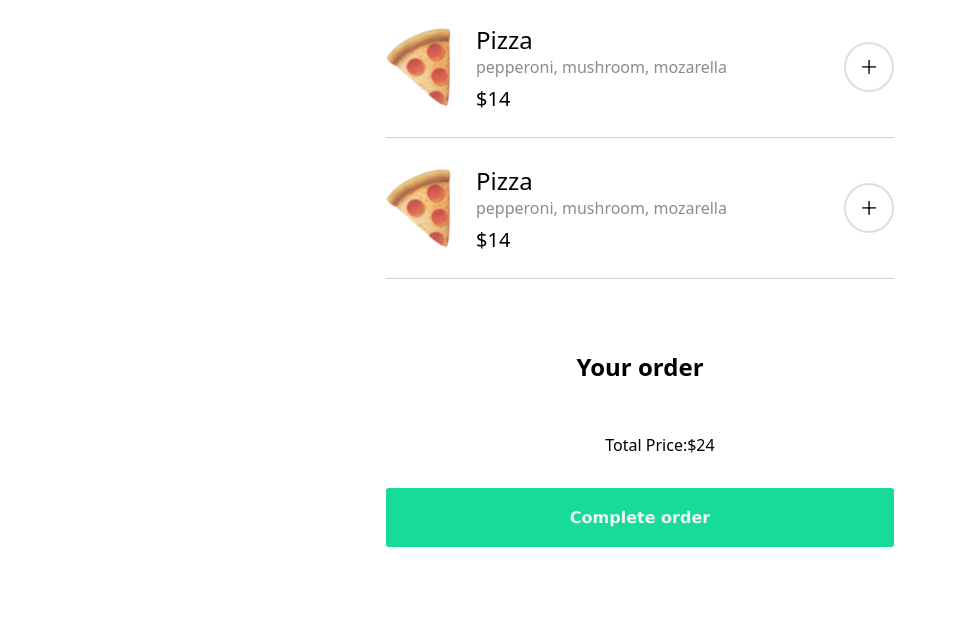
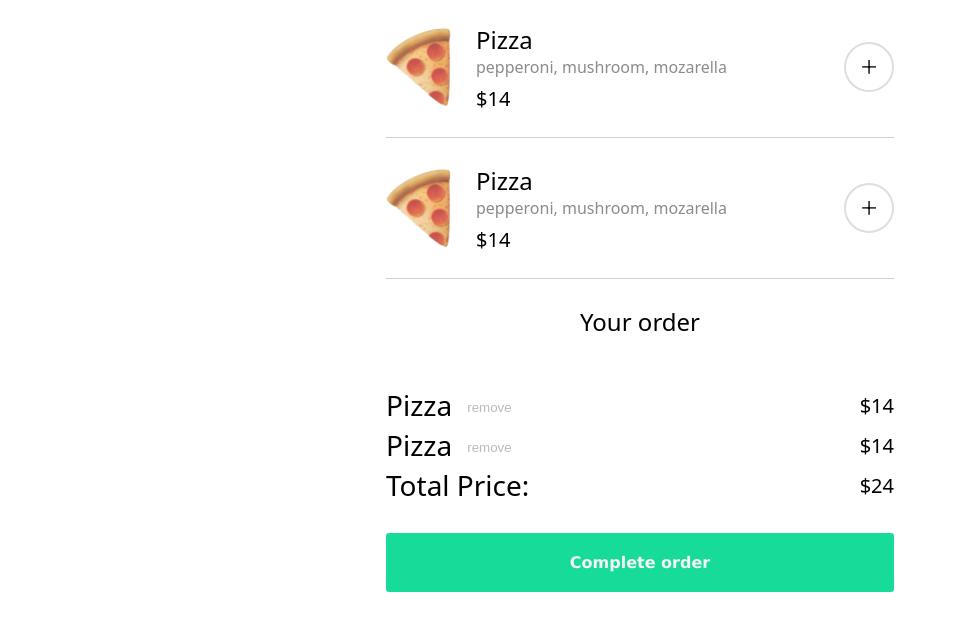
Before and after one commit to IlyaPivavaruk/Restaurant-Menu-App, a website built with Vite: page index.html in a window 1280 px wide. Shown: the part 170-800 px from the top of the page, without its empty margins (0-957 px from the left). Built offline with nearby package versions, Linux system fonts and the light colour scheme; a web font is replaced by a local one.

Commit message:
UI Adjustments - Selected Items
Implemented UI templates for food items added to the order.

```diff
--- a/index.css
+++ b/index.css
@@ -127,21 +127,59 @@ main{
     display: flex;
     flex-direction: column;
     justify-content: center;
-    align-items: center;
+    align-items: stretch;
+}
+
+#pay-section > h1{
+    align-self: center;
+    font-weight: normal;
 }
 
 #pay-item-lines{
     display: flex;
     flex-direction: column;
     justify-content: center;
-    align-items: center;
+    align-items: stretch;
+    padding: 0;
+    font-size: 28px;
 }
 
 .pay-item-line{
     display: flex;
     flex-direction: row;
     justify-content: space-between;
+    align-items: center;
+    height: 40px;
 }
+
+.pay-item-line-price{
+    font-size: 20px;
+}
+
+.pay-item-line-left{
+    display: flex;
+    flex-direction: row;
+    justify-content: center;
+    align-items: center;
+    gap: 15px;
+
+}
+
+.pay-item-remove-btn{
+    background: none;
+    border: none;
+    color: #BBBBBB;
+    height: 20px;
+    margin: 0;
+    padding: 0;
+    padding-top: 5px;
+}
+
+.pay-item-remove-btn:hover{
+    cursor: pointer;
+    text-decoration:underline;
+}
+
 
 /* Pay button style */
 #confirm-btn{
--- a/index.html
+++ b/index.html
@@ -49,10 +49,27 @@
                 <h1>Your order</h1>
                 <ul id="pay-item-lines">
                     <!-- This is where the menu items selected will go -->
+                    <li class="pay-item-line">
+                        <div class="pay-item-line-left">
+                            <p class="pay-item-line-name">Pizza</p>
+                            <button class="pay-item-remove-btn">remove</button>
+                        </div>
+                        <p class="pay-item-line-price">$14</p>
+                    </li>
+                    <li class="pay-item-line">
+                        <div class="pay-item-line-left">
+                            <p class="pay-item-line-name">Pizza</p>
+                            <button class="pay-item-remove-btn">remove</button>
+                        </div>
+                        <p class="pay-item-line-price">$14</p>
+                    </li>
+
+
                      <li class="pay-item-line">
                         <p class="pay-item-line-name">Total Price:</p>
                         <p class="pay-item-line-price">$24</p>
                     </li>
+
                 </ul>
                 <button id="confirm-btn">Complete order</button>
             </section>
```
